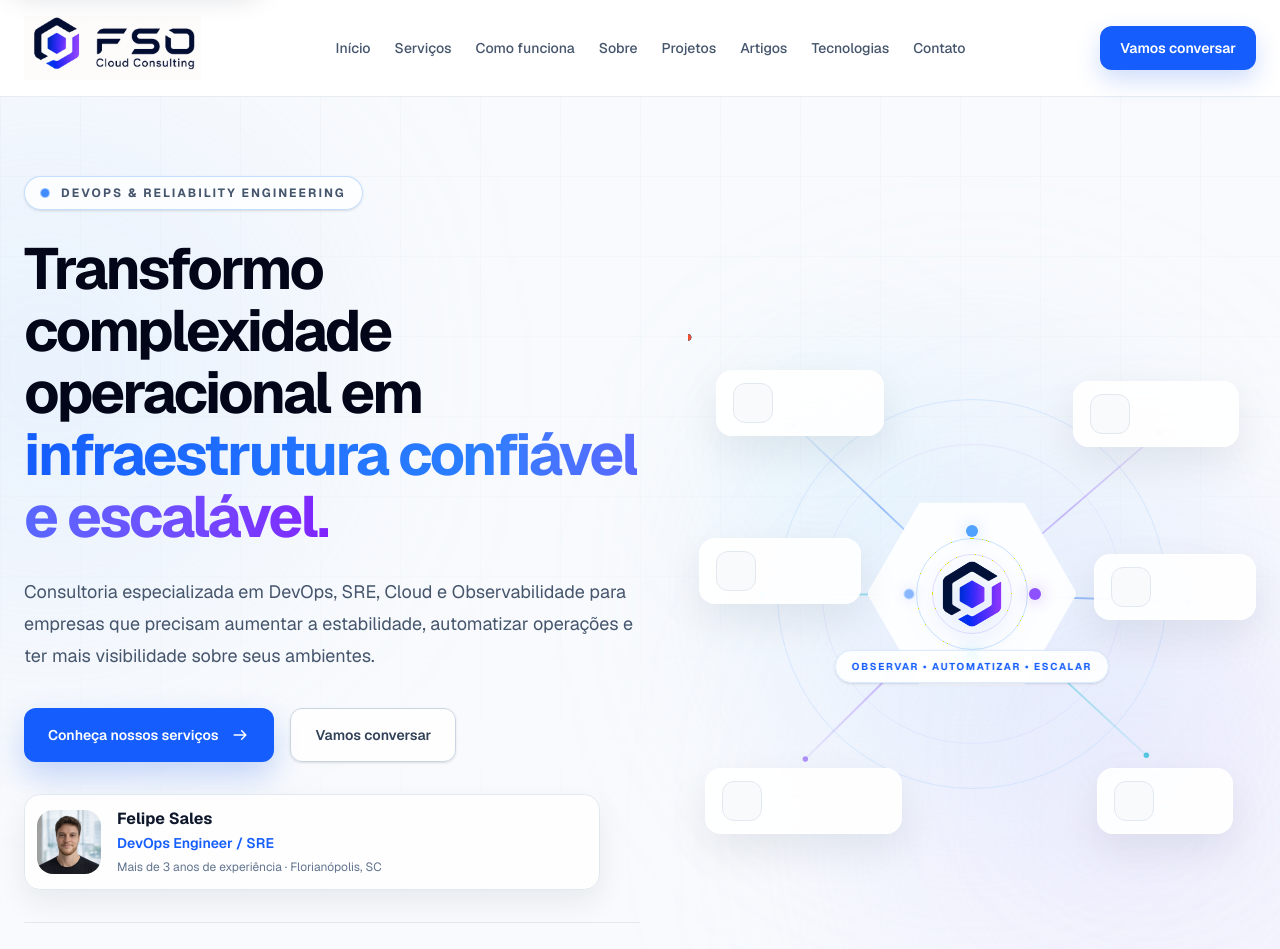
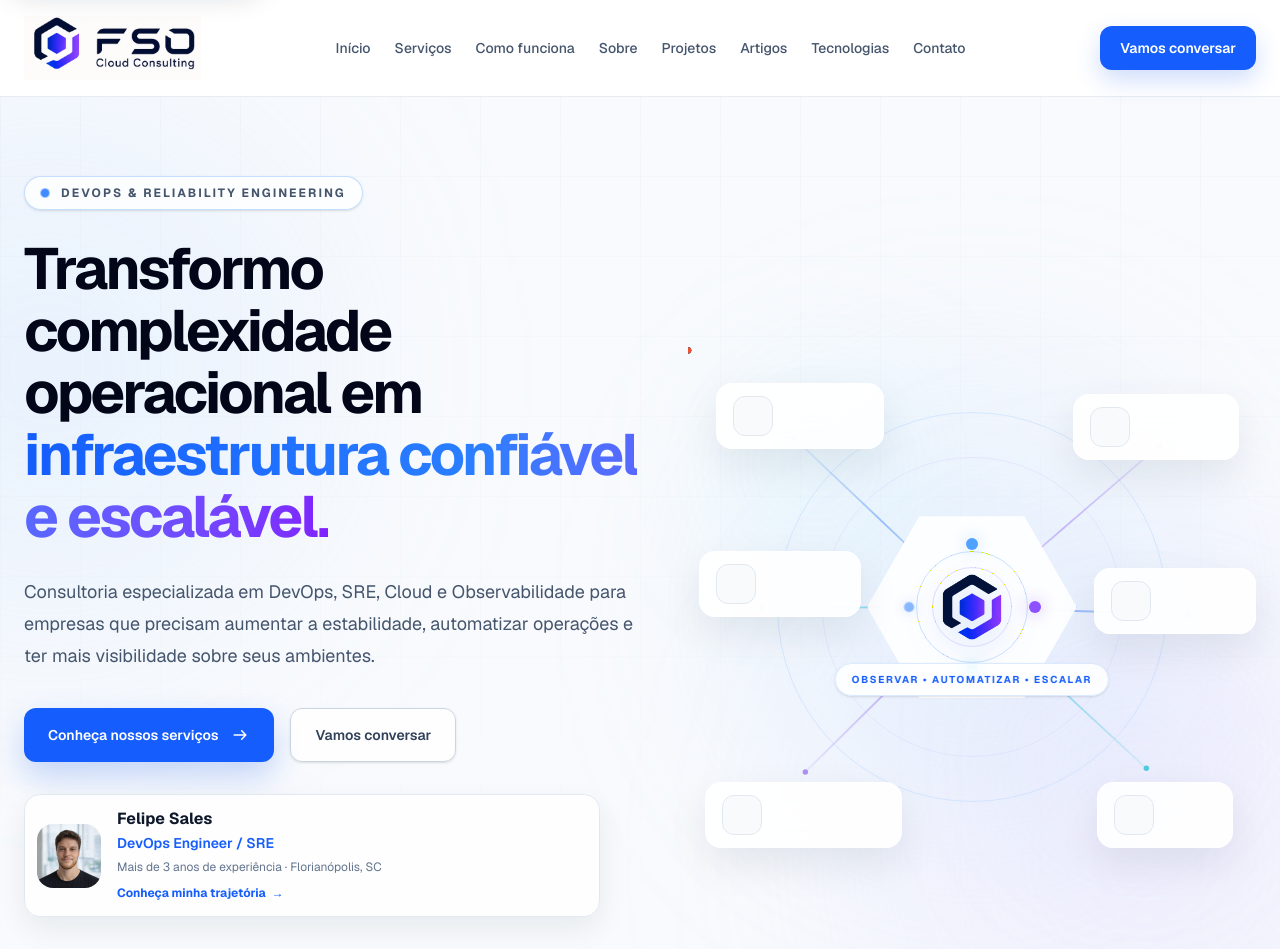
Before and after one commit to felipesalesdeoliveira/fso-cloud-consulting, a Next.js app: page / in a window 1280 px wide. Shown: the top 949 px of the page. Built offline with nearby package versions, Linux system fonts and the light colour scheme.

Commit message:
feat: link profile card to about section (#31)

```diff
--- a/components/Hero.tsx
+++ b/components/Hero.tsx
@@ -504,6 +504,9 @@ export function Hero() {
               <p className="font-bold text-slate-900">Felipe Sales</p>
               <p className="mt-0.5 text-sm font-semibold text-blue-600">DevOps Engineer / SRE</p>
               <p className="mt-1 text-xs leading-5 text-slate-500">Mais de 3 anos de experiência · Florianópolis, SC</p>
+              <a href="#sobre" className="mt-2 inline-flex items-center gap-1.5 text-xs font-bold text-blue-600 transition hover:gap-2.5 hover:text-blue-700">
+                Conheça minha trajetória <span aria-hidden="true">→</span>
+              </a>
             </div>
           </div>
 
```
